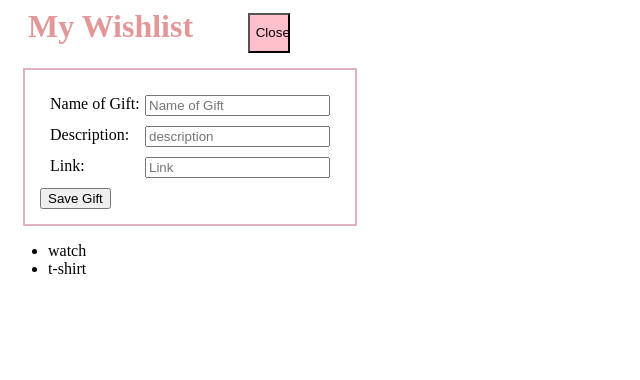
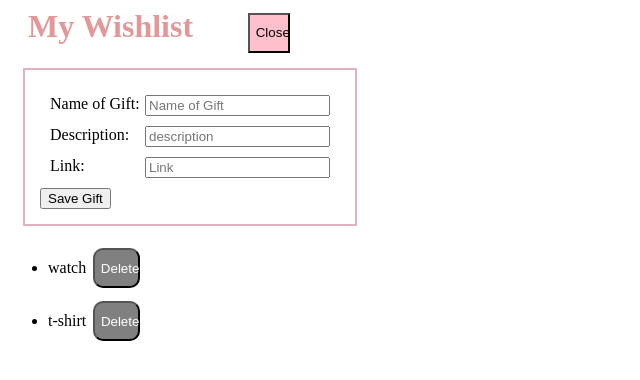
Before and after one commit to jenlee-tech/MyWishList, a React (Create React App) app: page / in a window 1280 px wide. Shown: the top 380 px of the page, without its empty margins (0-640 px from the left). Built offline with nearby package versions, Linux system fonts and the light colour scheme.

Commit message:
added deletebar in each gift.

```diff
--- a/src/App.css
+++ b/src/App.css
@@ -29,6 +29,22 @@ button {
     color: white;
 }
 
+.deleteButton {
+    background-color: gray;
+    color: white;
+    display: inline;
+    margin: 0.5em;
+    width: 3.5em;
+    height: 3em;
+    border: 30%;
+    cursor: pointer;
+    border-radius: 10px;
+}
+
+button:hover {
+    opacity: 1;
+}
+
 form {
     border: 2px solid rgb(223, 178, 194);
     padding: 15px;
--- a/src/components/GiftList.js
+++ b/src/components/GiftList.js
@@ -4,7 +4,12 @@ function GiftList(props) {
   return (
     <ul>
       {props.gifts.map((item) => (
-        <li key={item.id}>{item.name}</li>
+        <li key={item.id}>
+          {item.name}
+          <button type="button" className="deleteButton">
+            Delete
+          </button>
+        </li>
       ))}
     </ul>
   );
```
